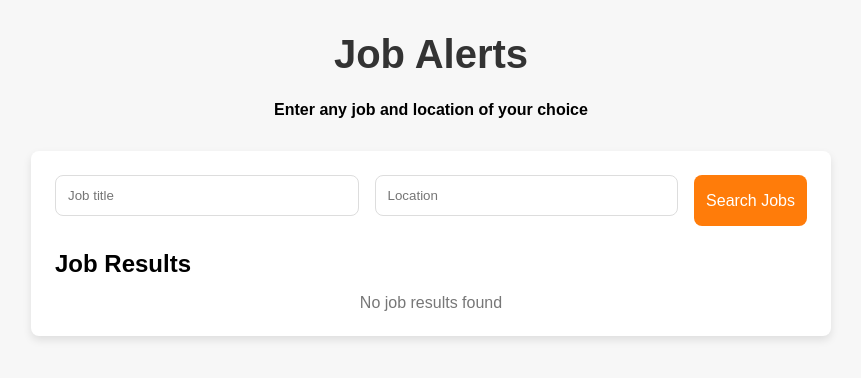
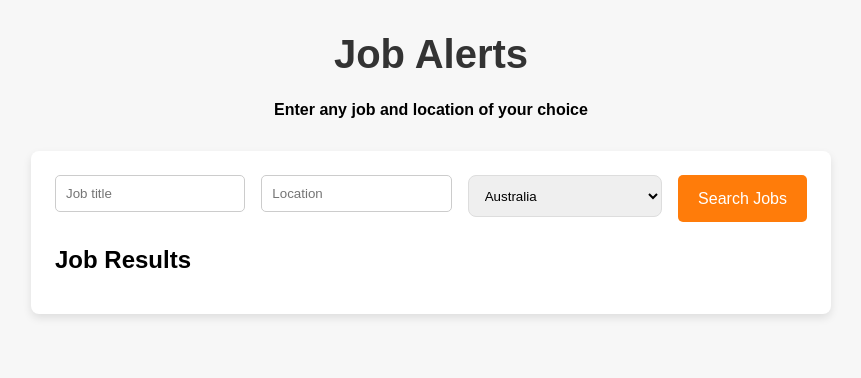
Before and after one commit to NancyAanchal/CareerArk, a React (Create React App) app: page /jobs in a window 1280 px wide. Shown: the top 378 px of the page, without its empty margins (209-1070 px from the left). Built offline with nearby package versions, Linux system fonts and the light colour scheme; what @botpress/webchat-generator would draw is missing.

Commit message:
finished job-alert

```diff
--- a/src/pages/JobAlert.jsx
+++ b/src/pages/JobAlert.jsx
@@ -1,20 +1,29 @@
 import React, { useState } from "react";
 import axios from "axios";
+import "../styles/jobAlert.css";
 
 const JobAlert = () => {
   const [position, setPosition] = useState("");
   const [location, setLocation] = useState("");
+  const [country, setCountry] = useState("Australia");
+  const [searched, setSearched] = useState(false);
+  const [loading, setLoading] = useState(false);
+
   const [jobs, setJobs] = useState([]);
 
   const handleSearch = async () => {
+    setSearched(true);
+    setLoading(true);
     try {
       const response = await axios.get(
-        `http://localhost:5000/scrape?position=${position}&location=${location}`
+        `http://localhost:5000/scrape?country=${country}&position=${position}&location=${location}`
       );
 
       setJobs(response.data.jobs);
     } catch (error) {
       console.error("Error fetching jobs:", error);
+    } finally {
+      setLoading(false);
     }
   };
 
@@ -56,48 +65,38 @@ const JobAlert = () => {
             value={position}
             onChange={(e) => setPosition(e.target.value)}
             placeholder="Job title"
-            style={{
-              flex: "1",
-              padding: "0.75rem",
-              border: "1px solid #ddd",
-              borderRadius: "8px",
-              outline: "none",
-              boxShadow: "0 0 0 2px transparent",
-              transition: "box-shadow 0.2s",
-              "&:focus": { boxShadow: "0 0 0 2px #ff7c0a" },
-            }}
           />
           <input
             type="text"
             value={location}
             onChange={(e) => setLocation(e.target.value)}
             placeholder="Location"
-            style={{
-              flex: "1",
-              padding: "0.75rem",
-              border: "1px solid #ddd",
-              borderRadius: "8px",
-              outline: "none",
-              boxShadow: "0 0 0 2px transparent",
-              transition: "box-shadow 0.2s",
-              "&:focus": { boxShadow: "0 0 0 2px #ff7c0a" },
-            }}
           />
-          <button
-            onClick={handleSearch}
-            style={{
-              backgroundColor: "#ff7c0a",
-              color: "#fff",
-              padding: "0.75rem",
-              borderRadius: "8px",
-              border: "none",
-              cursor: "pointer",
-              transition: "background-color 0.2s",
-              "&:hover": { backgroundColor: "#ff6a00" },
-            }}
+
+          <select
+            id="country"
+            value={country}
+            placeholder="Country"
+            onChange={(e) => setCountry(e.target.value)}
           >
-            Search Jobs
-          </button>
+            <option value="Australia">Australia</option>
+            <option value="Bangladesh">Bangladesh</option>
+            <option value="Brazil">Brazil</option>
+            <option value="Canada">Canada</option>
+            <option value="France">France</option>
+            <option value="Hongkong">Hong Kong</option>
+            <option value="India">India</option>
+            <option value="Malaysia">Malaysia</option>
+            <option value="Newzealand">New Zealand</option>
+            <option value="Philipines">Philipines</option>
+            <option value="singapore">singapore</option>
+            <option value="Spain">Spain</option>
+            <option value="Thailand">Thailand</option>
+            <option value="Unitedkingdom">United Kingdom</option>
+            <option value="Unitedstates">United States</option>
+          </select>
+
+          <button onClick={handleSearch}>Search Jobs</button>
         </div>
         <h2
           style={{
@@ -115,7 +114,17 @@ const JobAlert = () => {
             gap: "1.5rem",
           }}
         >
-          {jobs.length > 0 ? (
+          {loading ? (
+            <p
+              style={{
+                gridColumn: "span 3",
+                textAlign: "center",
+                color: "#777",
+              }}
+            >
+              ...Loading
+            </p>
+          ) : jobs && jobs.length > 0 ? (
             jobs.map((job, index) => (
               <div
                 key={index}
@@ -147,6 +156,9 @@ const JobAlert = () => {
                   <strong>Date Posted:</strong> {job.datePosted}
                 </p>
                 <p style={{ color: "#333" }}>{job.description}</p>
+                <button onClick={() => (window.location.href = job.link)}>
+                  Explore
+                </button>
               </div>
             ))
           ) : (
@@ -157,7 +169,7 @@ const JobAlert = () => {
                 color: "#777",
               }}
             >
-              No job results found
+              {searched ? "NO results found" : <span></span>}
             </p>
           )}
         </div>
--- a/src/styles/jobAlert.css
+++ b/src/styles/jobAlert.css
@@ -1,80 +1,33 @@
-/* JobAlert.css */
-.job-alert-container {
-  display: flex;
-  flex-direction: column;
-  align-items: center;
-  justify-content: center;
-  padding: 2rem;
-  font-family: Arial, sans-serif;
+input,
+select {
+  flex: 1;
+  padding: 0.75rem;
+  border: 1px solid #ddd;
+  border-radius: 8px;
+  outline: none;
+  box-shadow: 0 0 0 2px transparent;
+  transition: box-shadow 0.2s;
 }
 
-h1 {
-  font-size: 2.5rem;
-  margin-bottom: 2rem;
-  text-align: center;
+input:focus,
+select:focus {
+  box-shadow: 0 0 0 2px #ff7c0a;
 }
 
-.search-fields {
-  display: flex;
-  gap: 1rem;
-  margin-bottom: 2rem;
+select {
+  max-height: 2.65rem;
 }
 
-.input-field {
-  padding: 0.75rem;
-  font-size: 1rem;
-  border: 2px solid #ccc;
-  border-radius: 5px;
-  outline: none;
-  width: 250px;
+button {
+  background-color: #ff7c0a;
+  color: #fff;
+  padding: "0.75rem";
+  border-radius: "8px";
+  border: none;
+  cursor: pointer;
+  transition: "background-color 0.2s";
 }
 
-.search-button {
-  padding: 0.75rem 1.5rem;
-  font-size: 1rem;
-  cursor: pointer;
-  border: none;
-  border-radius: 5px;
-  background-color: #007bff;
-  color: white;
-  transition: background-color 0.3s ease;
+button:hover {
+  background-color: #ff6a00;
 }
-
-.search-button:hover {
-  background-color: #0056b3;
-}
-
-.job-results {
-  margin-top: 2rem;
-  display: flex;
-  flex-direction: column;
-  gap: 1rem;
-  width: 100%;
-  max-width: 800px;
-}
-
-.job-card {
-  padding: 1.5rem;
-  border: 1px solid #ccc;
-  border-radius: 10px;
-  background-color: #f9f9f9;
-  box-shadow: 0 4px 8px rgba(0, 0, 0, 0.1);
-  transition: transform 0.2s ease;
-}
-
-.job-card:hover {
-  transform: translateY(-5px);
-}
-
-.job-card h2 {
-  font-size: 1.5rem;
-  margin-bottom: 0.5rem;
-}
-
-.job-card p {
-  margin: 0.5rem 0;
-}
-
-.loading {
-  font-size: 1.25rem;
-}
```
Also changed, not shown: 2 other files (tests, documents, lock files or other folders).
